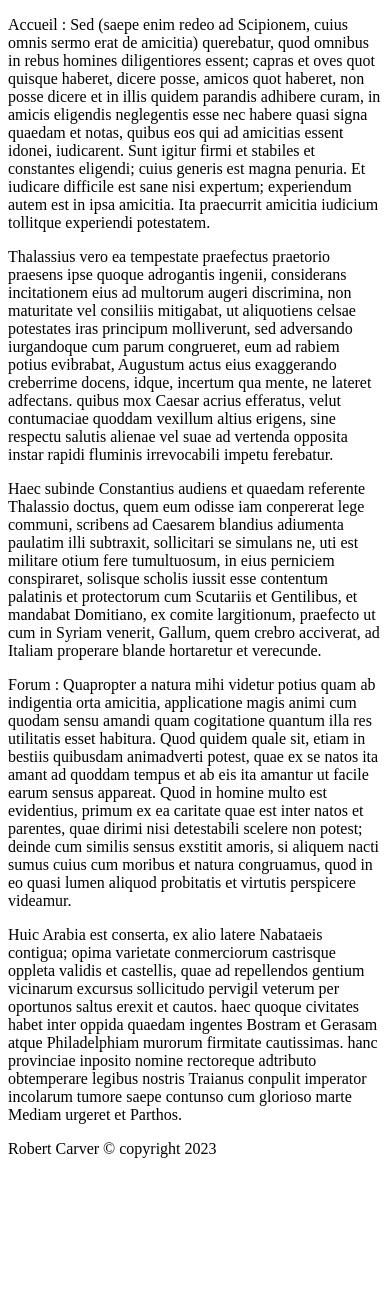
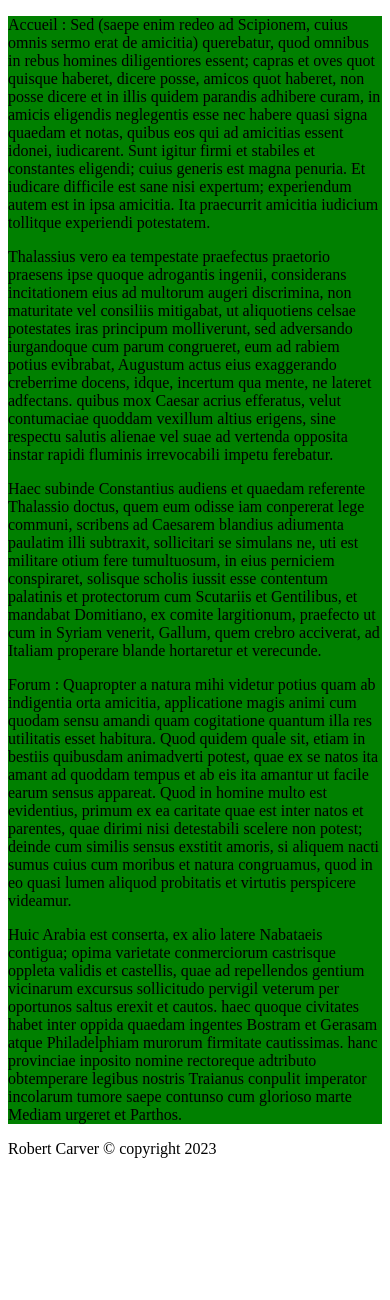
Before and after one commit to kaicarver/htmlcdag2, a PHP site: page /semaine2/navbar.html in a window 390 px wide. Shown: the part 33-1333 px from the top of the page. Run offline with PHP 8.4, Linux system fonts and the light colour scheme.

Commit message:
media queries

```diff
--- a/semaine2/css/navbar.css
+++ b/semaine2/css/navbar.css
@@ -17,3 +17,17 @@
 footer {
     margin-bottom: 100%;
 }
+
+@media screen and (min-width:200px) and (max-width:1200px) {
+    .container {
+        background-color: green;
+    }
+}
+
+/* Équivalent :
+@media (200px <= width <= 1200px) {
+    .container {
+        background-color: green;
+    }
+}
+ */
--- a/semaine2/navbar.html
+++ b/semaine2/navbar.html
@@ -5,7 +5,7 @@
     <meta charset="UTF-8">
     <meta name="viewport" content="width=device-width, initial-scale=1.0">
     <link rel="stylesheet" href="css/navbar.css">
-    <title>Nav</title>
+    <title>Nav Mobile-First</title>
 </head>
 
 <body>
@@ -15,7 +15,7 @@
         <a href="#contact">Contactez-nous</a>
     </nav>
     <main>
-        <section>
+        <section class="container">
             <p id="accueil">Accueil : Sed (saepe enim redeo ad Scipionem, cuius omnis sermo erat de amicitia) querebatur, quod
                 omnibus in rebus homines diligentiores essent; capras et oves quot quisque haberet, dicere posse, amicos
                 quot haberet, non posse dicere et in illis quidem parandis adhibere curam, in amicis eligendis
```
